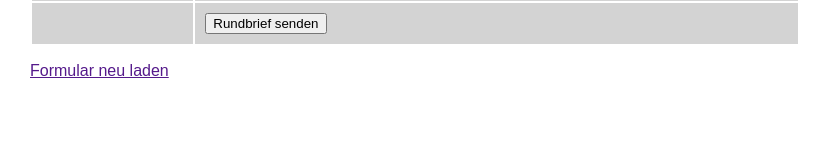
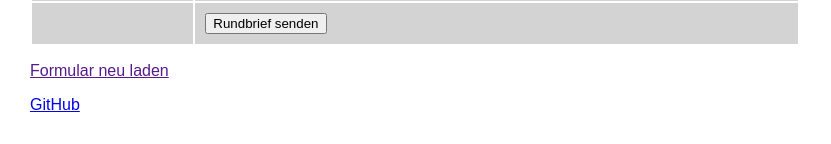
Before and after one commit to birrei/pipo, a PHP site: page / in a window 1280 px wide. Shown: the part 664-808 px from the top of the page, without its empty margins (0-831 px from the left). Before the commit the page ends 742 px from the top, so only its background shows below. Run offline with PHP 8.4, Linux system fonts and the light colour scheme; data that the repository does not hold is empty; some libraries are stand-ins or nearby versions.

Commit message:
Update: GitHub Link ergänzt

```diff
--- a/rundbrief/index.php
+++ b/rundbrief/index.php
@@ -33,7 +33,7 @@ include 'versand.php';
 
 
 
-
+<p><a href="https://github.com/birrei/pipo" target="_blank">GitHub</a></p>
 
 </body>
 </html>
```
